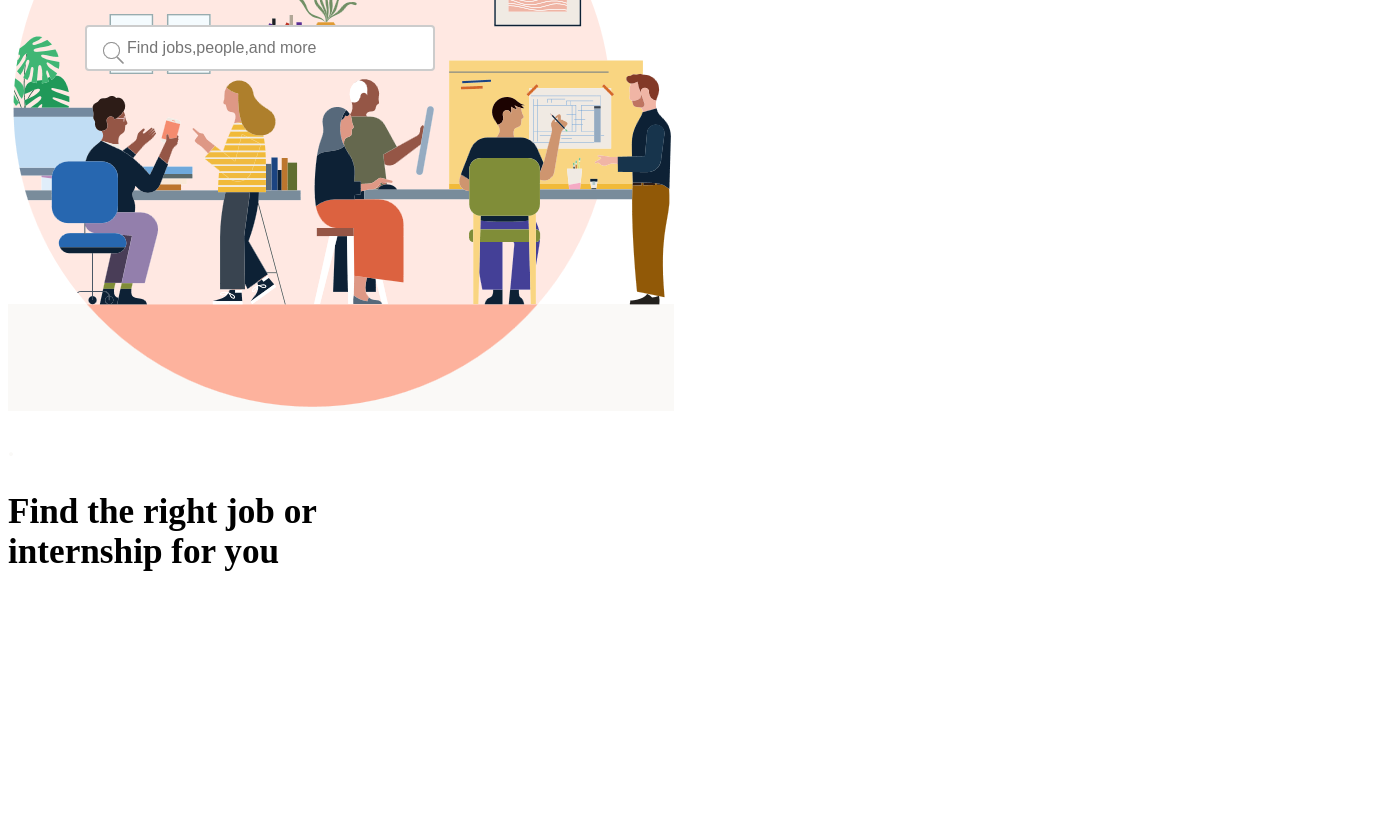
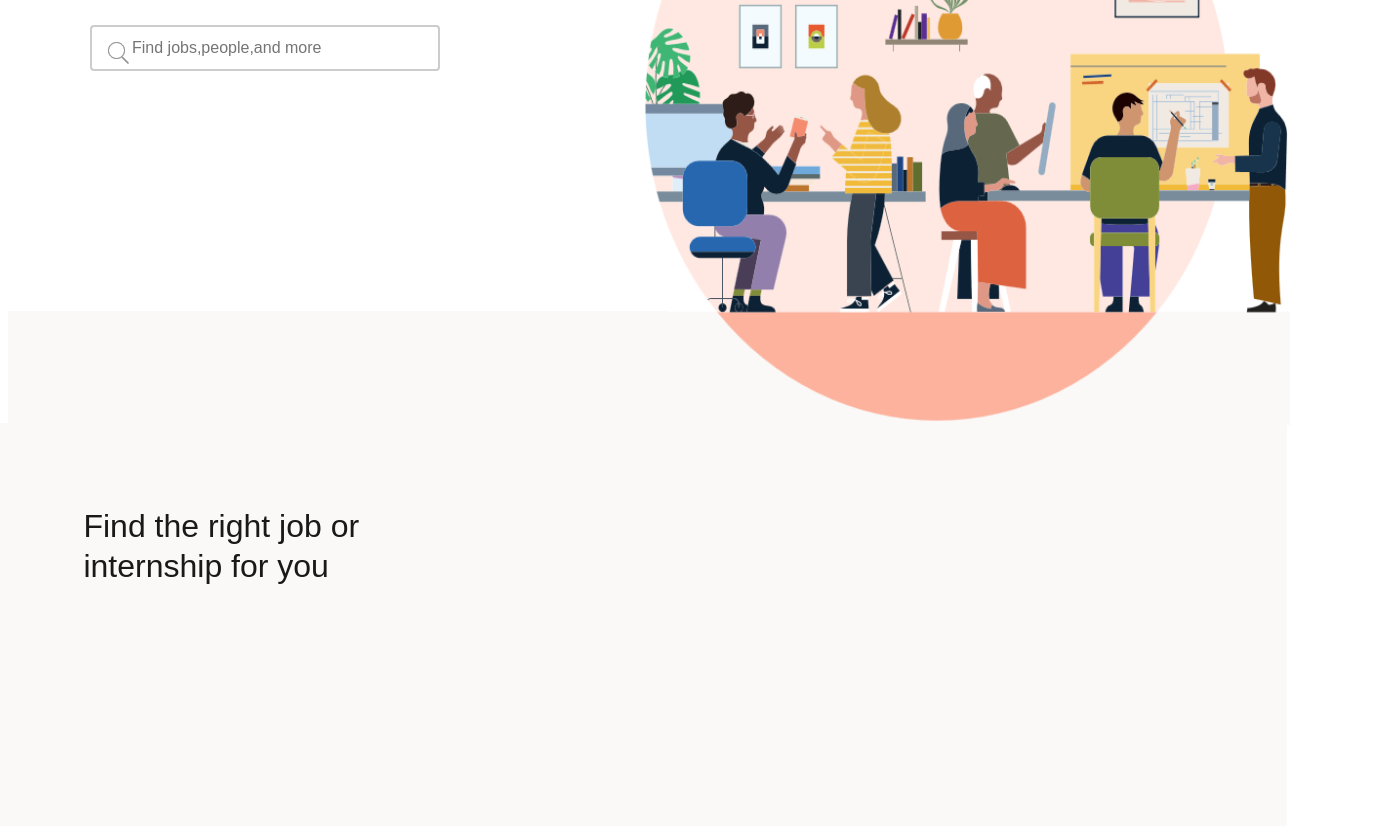
Before and after one commit to sajid7053/Linkedin-Homepage, a plain HTML site: page index.html in a window 1280 px wide. Shown: the part 425-1251 px from the top of the page, 1398 px wide, since content can reach past the window. Before the commit the page ends 1026 px from the top, so only its background shows below. Drawn offline with Linux system fonts and the light colour scheme; files whose address does not match are found by name.

Commit message:
Update style.css

```diff
--- a/style.css
+++ b/style.css
@@ -1,4 +1,4 @@
-.header img {
+header img {
   float: left;
   height: 100px;
   width: 100px;
@@ -8,22 +8,7 @@
   left: 100px;
 
 }
-
-.head {
-  float: right;
- font-size:18px;
-   height: 50px;
-  padding: 15px 15px;
-  font-size:16px;
-    color: black;
-    position: relative;
-    top: 30px;
-    right: 80px;
-
-
-}
-
-.header-link{
+header nav{
     float:right;
  font-size:18px;
  height: 50px;
@@ -34,8 +19,11 @@
     top: 30px;
     right: 80px;
 }
+
+
+
 .btn{
-     font-family: inherit;
+    font-family: Arial, Helvetica, sans-serif;
     color: rgba(0,0,0,0.6);
     text-decoration:none;
     font-weight: 600;
@@ -45,7 +33,7 @@
 }
 .sn{
     color: #0073b1;
-     font-family: inherit;
+     font-family: Arial, Helvetica, sans-serif;
     text-decoration:none;
     font-weight: 600;
      position: relative;
@@ -53,31 +41,28 @@
     right: -20px;
 
 }
-
-
-
-.h-one{
+section{
     position: absolute;
     top: 150px;
   left: 90px;
   color: #2977c9;
+  font-family: Arial, Helvetica, sans-serif;
   font-size:25px;
 
     line-height: 70px
 }
-.side-image{
-    float:right;
-    height: 50px;
-    width: 50px;
-    position: relative;
-    top: 180px;
-    right: 500px;
-
+section img{
+     float:right;
+    height: 650px;
+    width: 650px;
+    position: absolute;
+    top: 50px;
+    left: 550px;
 }
 input[type=text] {
     position: absolute;
-    top: 450px;
-    left: 85px;
+    top: 300px;
+    left: 0px;
   width: 350px;
   box-sizing: border-box;
   border: 2px solid #ccc;
@@ -90,14 +75,16 @@ input[type=text] {
   padding: 12px 20px 12px 40px;
 
 }
-.inner-banner-image{
-    position: absolute;
-    top: 800px;
- width:100%;
+article{
+    padding-top: 685px;
+ width:110%;
  margin:auto;
+
 }
-.banner-content{
-  position: relative;
+
+article h1{
+     position: relative;
+    top: 128px;
   right: 8px;
  padding-top: 6%;
  padding-left: 6%;
@@ -105,78 +92,18 @@ input[type=text] {
  overflow:hidden;
  margin-bottom: 12%;
  background-color: #faf9f7;
- max-width: 1233px;
+ max-width: 1204px;
+ font-family: Arial, Helvetica, sans-serif;
  font-size: 32px;
     font-weight: 500;
     line-height: 40px;
     color: rgba(0,0,0,0.9);
 }
-.inner-content{
-    padding-top: 685px;
- width:110%;
- margin:auto;
-
-
+article h2{
+    position:absolute;
+    top:716px;
+    height: 130px;
+    width: 800px;
+    background-color: #faf9f7;
+ max-width: 660px;
 }
-.left-content{
-  position: relative;
-  right: 7.8px;
- padding-top: 0.7%;
- padding-bottom: 0.7%;
- overflow:hidden;
- margin-bottom: 12%;
- background-color: #faf9f7;
- max-width: 660px;
-
-}
-
-
-
-
-
-
-
-
-
-
-
-
-
-
-
-
-@media screen and (max-width: 768px) {
-    .header{ display: block;}
-
-
-}
-h1 {
-    font-size: 1rem;
-}
-
-@media (min-width: 400px) {
-    h1 {
-        font-size: 1.3rem;
-    }
-}
-
-@media (min-width: 600px) {
-    h1 {
-        font-size: 1.6rem;
-    }
-}
-
-@media (min-width: 800px) {
-    h1 {
-        font-size: 1.9rem;
-    }
-}
-
-@media (min-width: 1000px) {
-    h1 {
-        font-size: 2.2rem;
-    }
-}
-@media screen and (max-width: 768px){
-    .side-image{ display: block; }
-}
```
